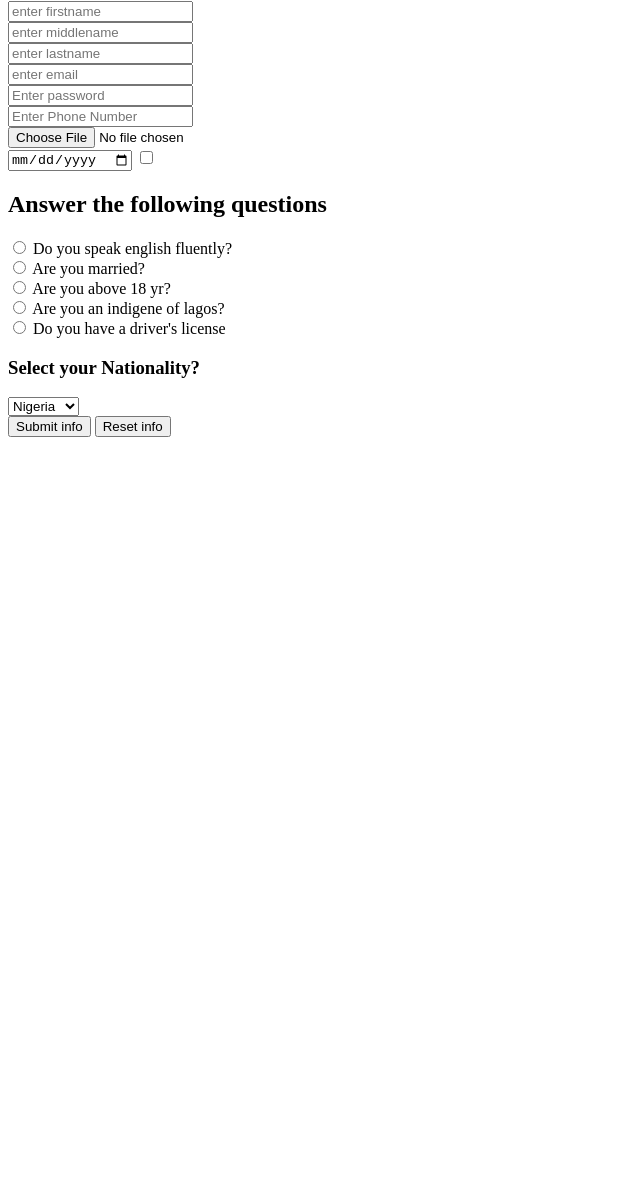
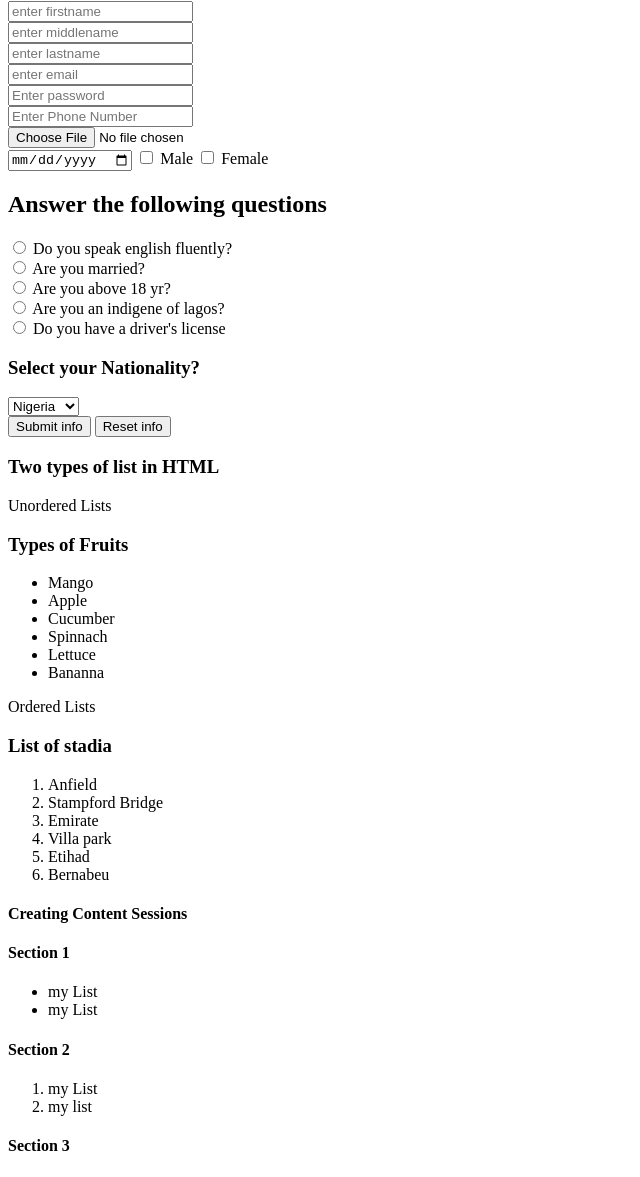
Before and after one commit to Muha-coder-dev/web-development-learning, a plain HTML site: page index.html in a window 1280 px wide. Shown: the part 568-1745 px from the top of the page, without its empty margins (0-640 px from the left). Before the commit the page ends 1013 px from the top, so only its background shows below. Drawn offline with Linux system fonts and the light colour scheme.

Commit message:
add div tag , create more list and modify

```diff
--- a/index.html
+++ b/index.html
@@ -65,8 +65,9 @@
       <br />
       <input type="date" />
       <input type="checkbox" />
-      <label for="Male"></label>
-      <label for="Female"></label>
+      <label for="Male">Male</label>
+      <input type="checkbox">
+      <label for="Female">Female</label>
       <!-- radio -->
       <br />
       <h2>Answer the following questions</h2>
@@ -103,5 +104,56 @@
       <button type="reset">Reset info</button>
     </form>
     <!-- form element -->
+    <!-- HTML LISTS -->
+    <h3>Two types of list in HTML</h3>
+    <p>Unordered Lists</p>
+    <h3>Types of Fruits</h3>
+    <ul>
+      <li>Mango</li>
+      <li>Apple</li>
+      <li>Cucumber</li>
+      <li>Spinnach</li>
+      <li>Lettuce</li>
+      <li>Bananna</li>
+    </ul>
+   <p>Ordered Lists</p>
+    <h3>List of stadia</h3>
+    <ol>
+      <li>Anfield</li>
+      <li>Stampford Bridge</li>
+      <li>Emirate</li>
+      <li>Villa park</li>
+      <li>Etihad</li>
+      <li>Bernabeu</li>
+    </ol>
+    <!-- HTML LISTS -->
+
+    <!-- div -->
+    <h4>Creating Content Sessions</h4>
+
+    <h4>Section 1</h4>
+    <div>
+      <ul>
+        <li>my List</li>
+        <li>my List</li>
+      </ul>
+    </div>
+ <!-- section 1 -->
+ <!-- section 2 -->
+    <h4>Section 2</h4>
+    <div>
+    <ol>
+      <li>my List</li>
+      <li>my list</li>
+    </ol>
+    </div>
+    <!-- section 2 -->
+    <!-- section 3 -->
+    <h4>Section 3</h4>
+    <div>
+      <ul>
+
+      </ul>
+    </div>
   </body>
 </html>
```
Also changed, not shown: 1 other file.
